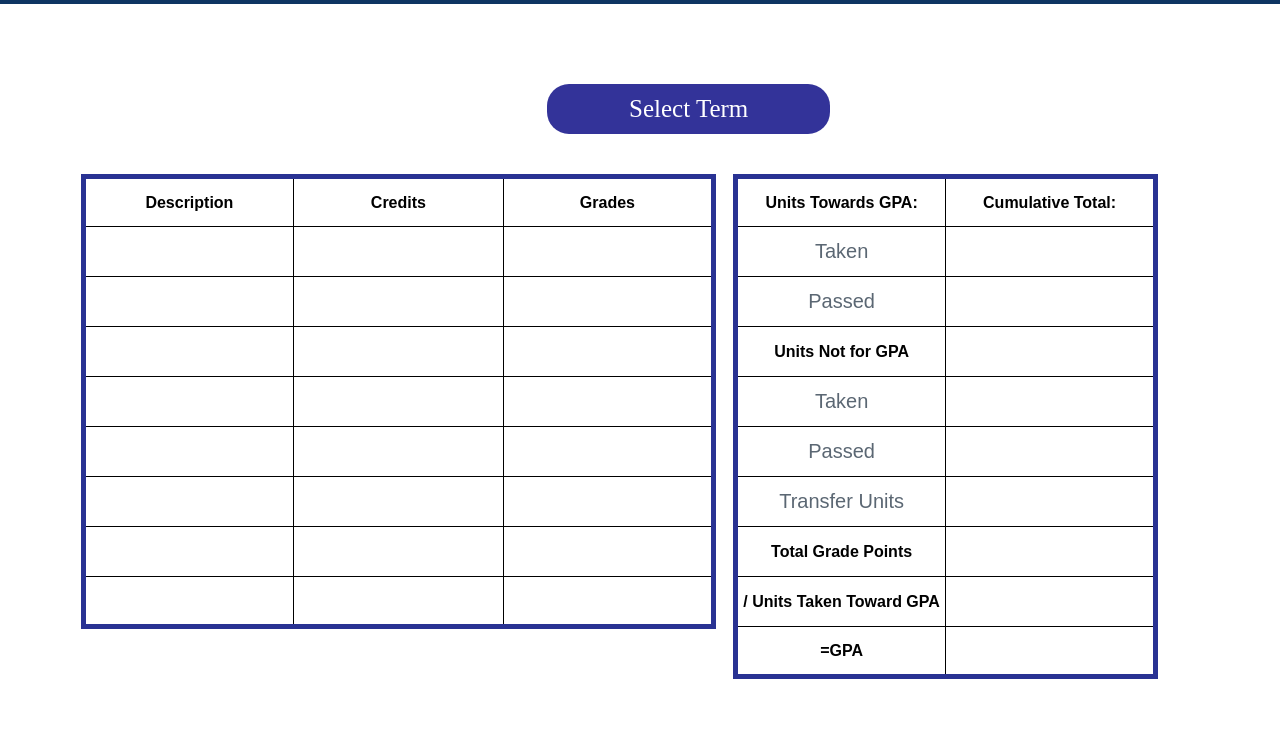
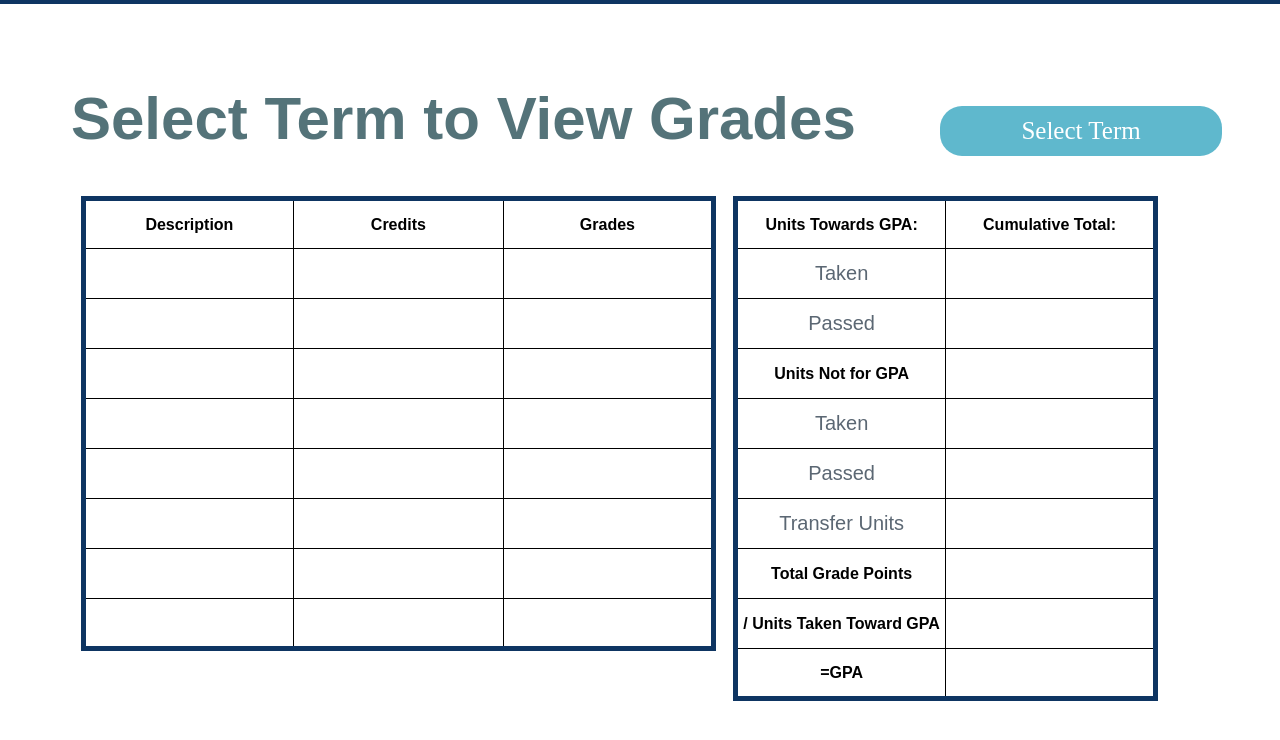
Before and after one commit to gabehug/CS324-Web-Design-Project, a website: page public/grades.html in a window 1280 px wide. Shown: the part 60-800 px from the top of the page. Drawn offline with Linux system fonts and the light colour scheme.

Commit message:
minor changes

```diff
--- a/public/grades.html
+++ b/public/grades.html
@@ -33,7 +33,7 @@
 
     <main>
       <section class="grade-header">
-        <h1 id="title"></h1>
+        <h1 id="title">Select Term to View Grades</h1>
 
         <div class="dropdown">
           <button onclick="listTerms()" class="dropbtn">Select Term</button>
--- a/public/styles2.css
+++ b/public/styles2.css
@@ -95,7 +95,7 @@ nav {
 /*table styling*/
 table{
   border-collapse: collapse;
-  border: 5px solid #293293;
+  border: 5px solid #0e3562;
 }
 
 th, td{
@@ -117,7 +117,7 @@ td{
 
 .dropbtn {
   display: inline-block;
-  background-color: #333399;
+  background-color: #5FB8CD;
   /*box-shadow: 5px 7px 16px 0px rgba(0,0,0,0.73);*/
   border-radius: 22px;
   color: white;
```
